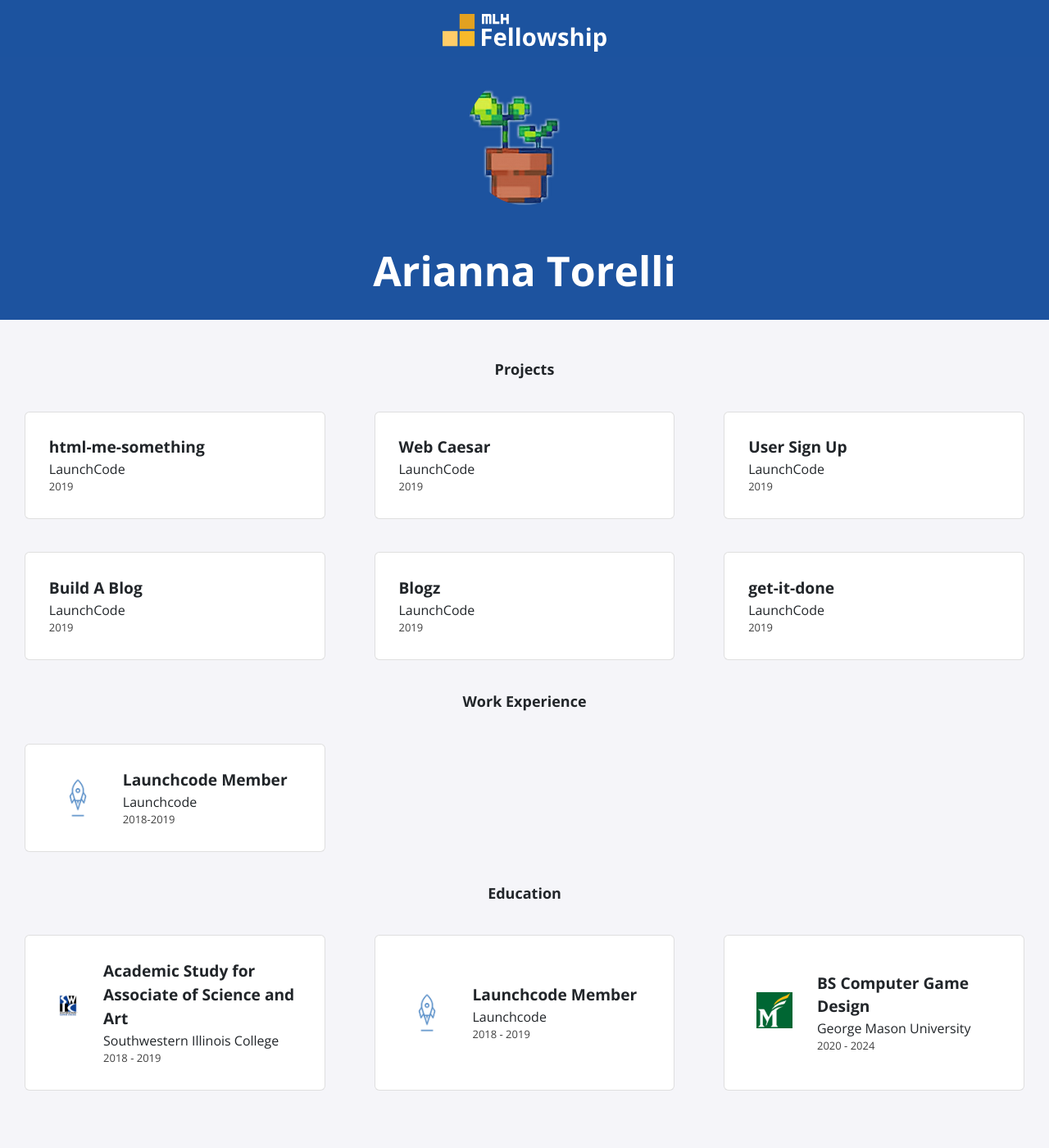
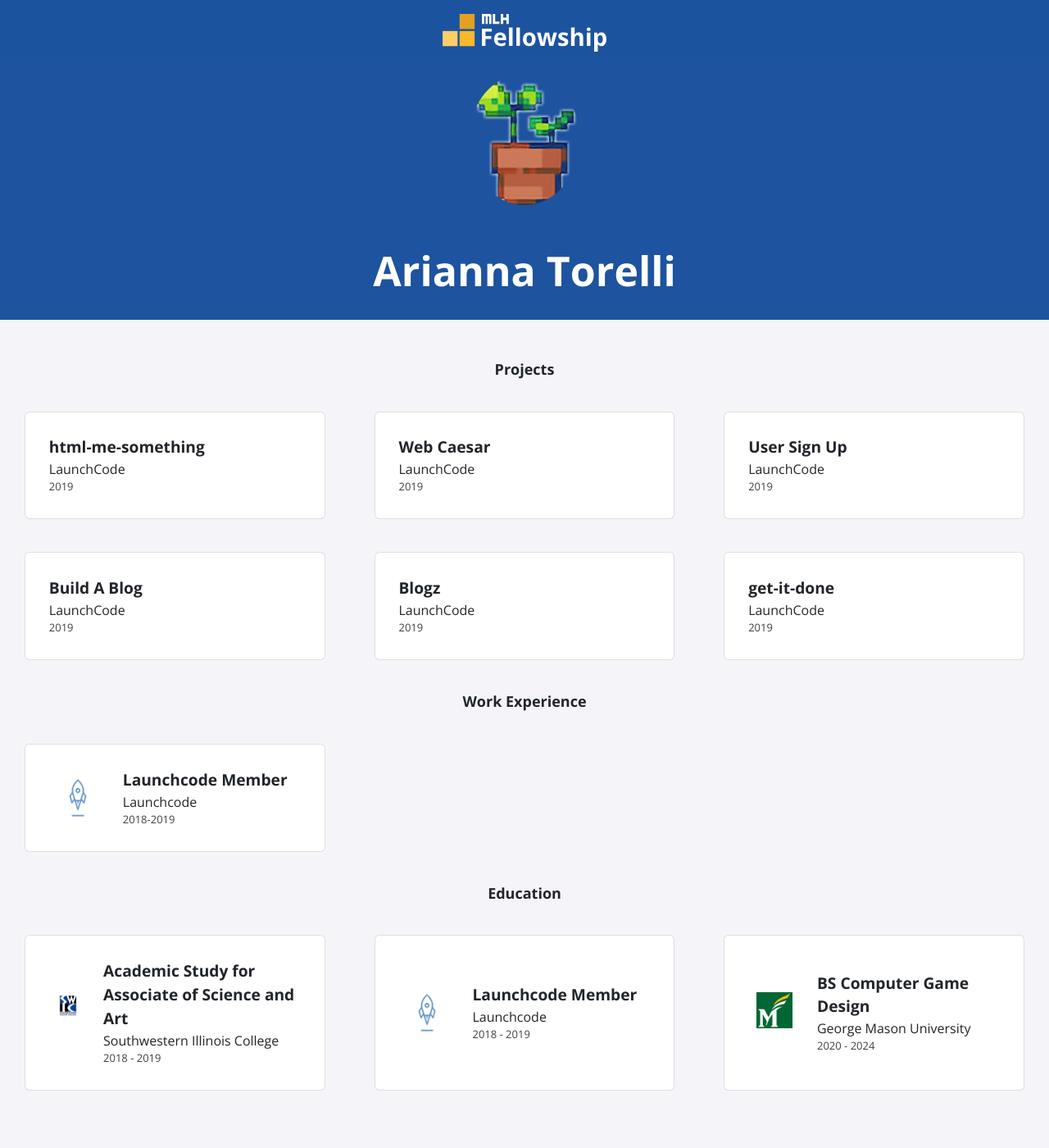
Before and after one commit to arit007/arit007.github.io, a Jekyll site: the page built from index.html, in a window 1280 px wide. Shown: the whole page at 82% size. Built offline with Jekyll 4.4.1, drawn with Linux system fonts in a browser that asks for light colours; nearby versions of some CDN libraries.

Commit message:
Update profile.html

```diff
--- a/_includes/profile.html
+++ b/_includes/profile.html
@@ -1,6 +1,6 @@
 <div class="profile">
     <div class="profile-picture">
-        <img src="./assets/img/pixelplant.png">
+        <img src="./assets/img/pixelplant2.png">
     </div>
     <h1>{{ site.title }}</h1>
 </div>
```
